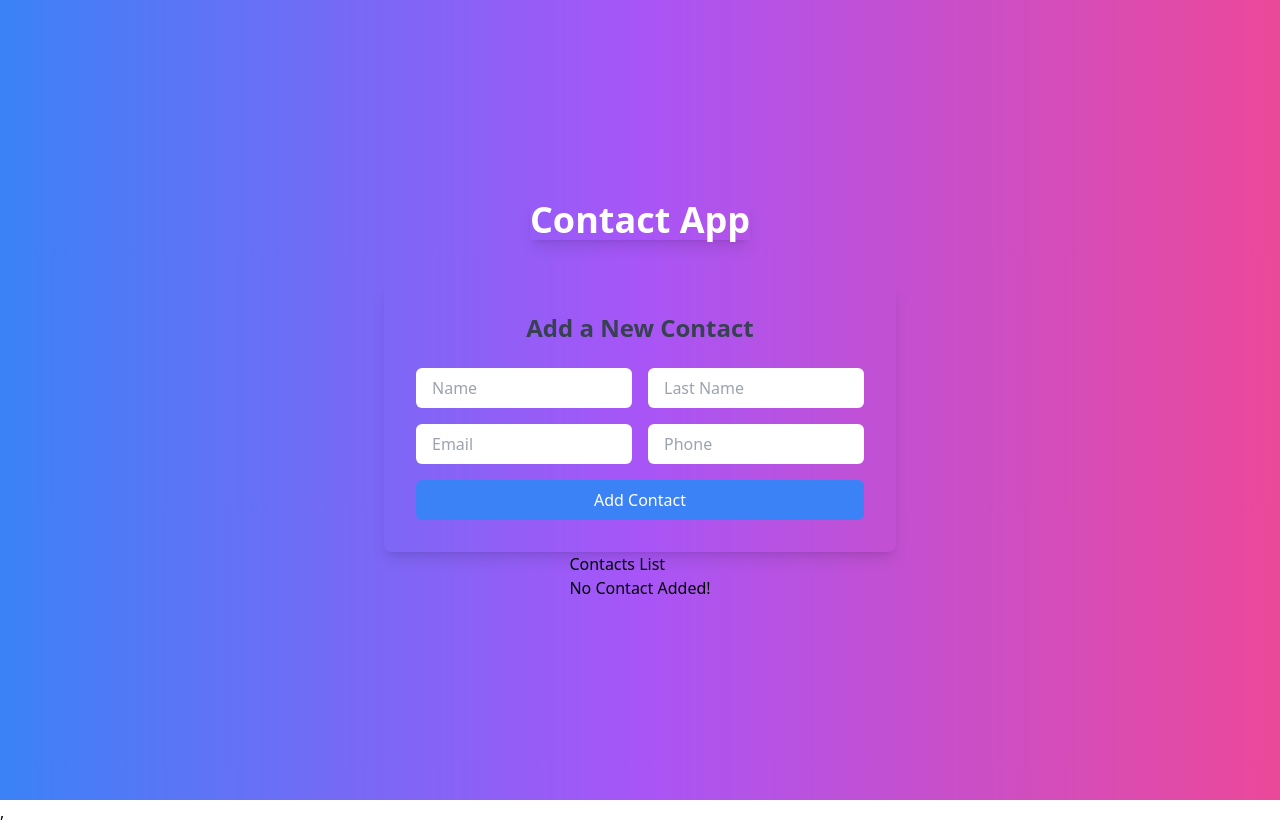
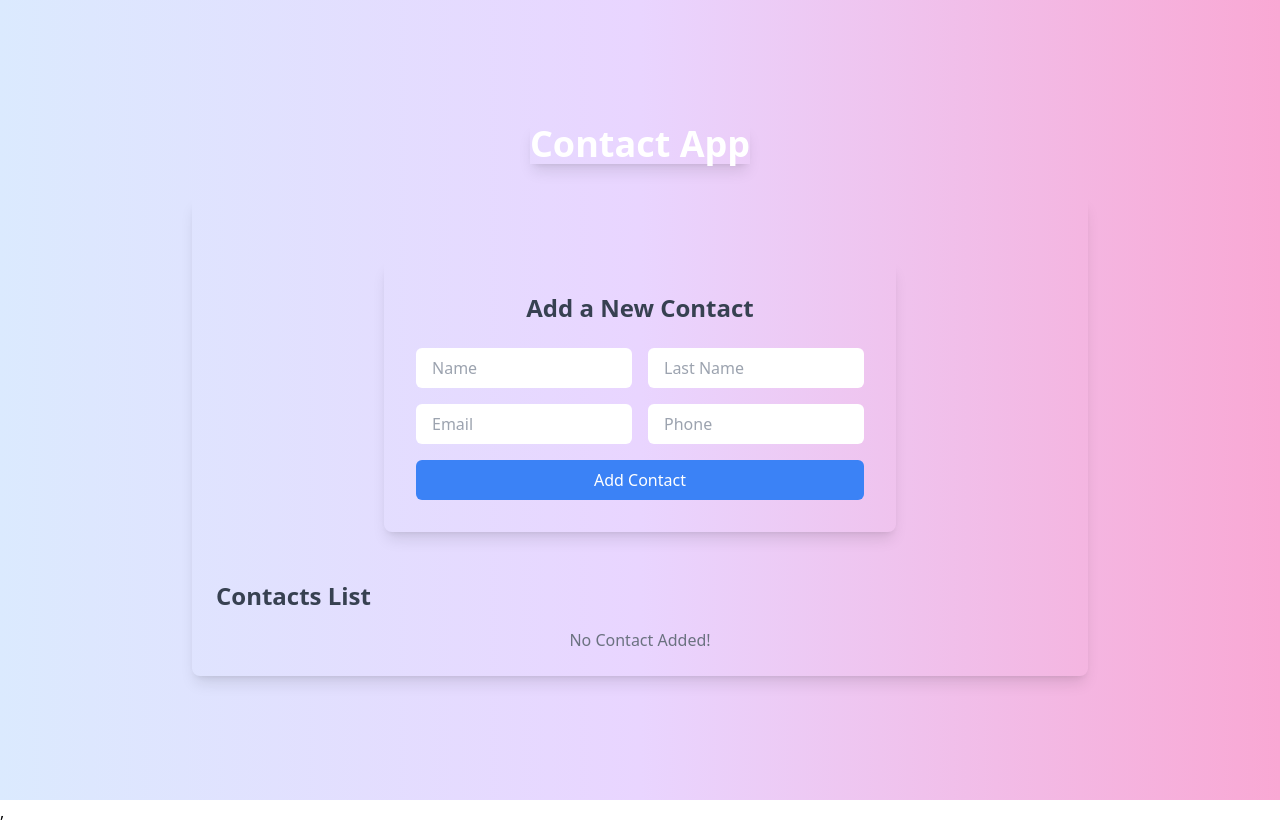
Before and after one commit to hasan814/React-Contact-App, a React (Vite) app: page / in a window 1280 px wide. Built offline with nearby package versions, Linux system fonts and the light colour scheme.

Commit message:
Added Tailwind CSS

```diff
--- a/src/App.jsx
+++ b/src/App.jsx
@@ -6,11 +6,16 @@ import Contacts from "./components/modules/Contacts";
 const App = () => {
   // ============ Rendering ==============
   return (
-    <div className="min-h-screen flex flex-col items-center justify-center bg-gradient-to-r from-blue-500 via-purple-500 to-pink-500">
+    <div className="min-h-screen flex flex-col items-center justify-center bg-gradient-to-r from-blue-100 via-purple-200 to-pink-300">
       <Toaster />
-      <h1 className="text-white text-4xl font-bold shadow-lg">Contact App</h1>
-      <Contacts />
-      <ContactList />
+      <h1 className="text-white text-4xl font-bold shadow-lg mb-8">
+        Contact App
+      </h1>
+      <div className="w-full max-w-4xl bg-transparent rounded-lg shadow-lg p-6">
+        <Contacts />
+        <hr className="my-6 border-gray-200" />
+        <ContactList />
+      </div>
     </div>
   );
 };
--- a/src/components/modules/ContactList.jsx
+++ b/src/components/modules/ContactList.jsx
@@ -1,6 +1,7 @@
+import { ContactContext } from "../../context/ContactProvider";
+import { useContext } from "react";
+
 import List from "./List";
-import { useContext } from "react";
-import { ContactContext } from "../../context/ContactProvider";
 
 const ContactList = () => {
   // ============== Context =============
@@ -9,11 +10,11 @@ const ContactList = () => {
   // ============== Rendering =============
   return (
     <div>
-      <h3>Contacts List</h3>
+      <h3 className="text-2xl font-bold text-gray-700 mb-4">Contacts List</h3>
       {contacts.length ? (
         <List contacts={contacts} />
       ) : (
-        <h1>No Contact Added!</h1>
+        <h1 className="text-gray-500 text-center">No Contact Added!</h1>
       )}
     </div>
   );
--- a/src/components/modules/List.jsx
+++ b/src/components/modules/List.jsx
@@ -11,22 +11,30 @@ const List = () => {
 
   // ============== Rendering =============
   return (
-    <ul>
+    <ul className="space-y-4">
       {contacts.map((contact) => (
-        <li key={v4()}>
-          <p>
+        <li
+          key={v4()}
+          className="flex justify-between items-center bg-gray-50 border rounded-lg p-4 shadow hover:shadow-lg"
+        >
+          <div>
+            <p className="text-lg font-semibold text-gray-700">
               {contact.name} {contact.lastname}
             </p>
-          <p>
-            <SiMinutemailer />
+            <p className="text-sm text-gray-600 flex items-center">
+              <SiMinutemailer className="mr-2 text-blue-500" />
               {contact.email}
             </p>
-          <p>
-            <FaPhoneAlt />
+            <p className="text-sm text-gray-600 flex items-center">
+              <FaPhoneAlt className="mr-2 text-green-500" />
               {contact.phone}
             </p>
-          <button onClick={() => deleteContact(contact.id)}>
-            <MdDeleteOutline />
+          </div>
+          <button
+            onClick={() => deleteContact(contact.id)}
+            className="text-red-300 hover:text-red-700"
+          >
+            <MdDeleteOutline size={24} />
           </button>
         </li>
       ))}
```
Lines whose indentation alone changed are shown as unchanged.
